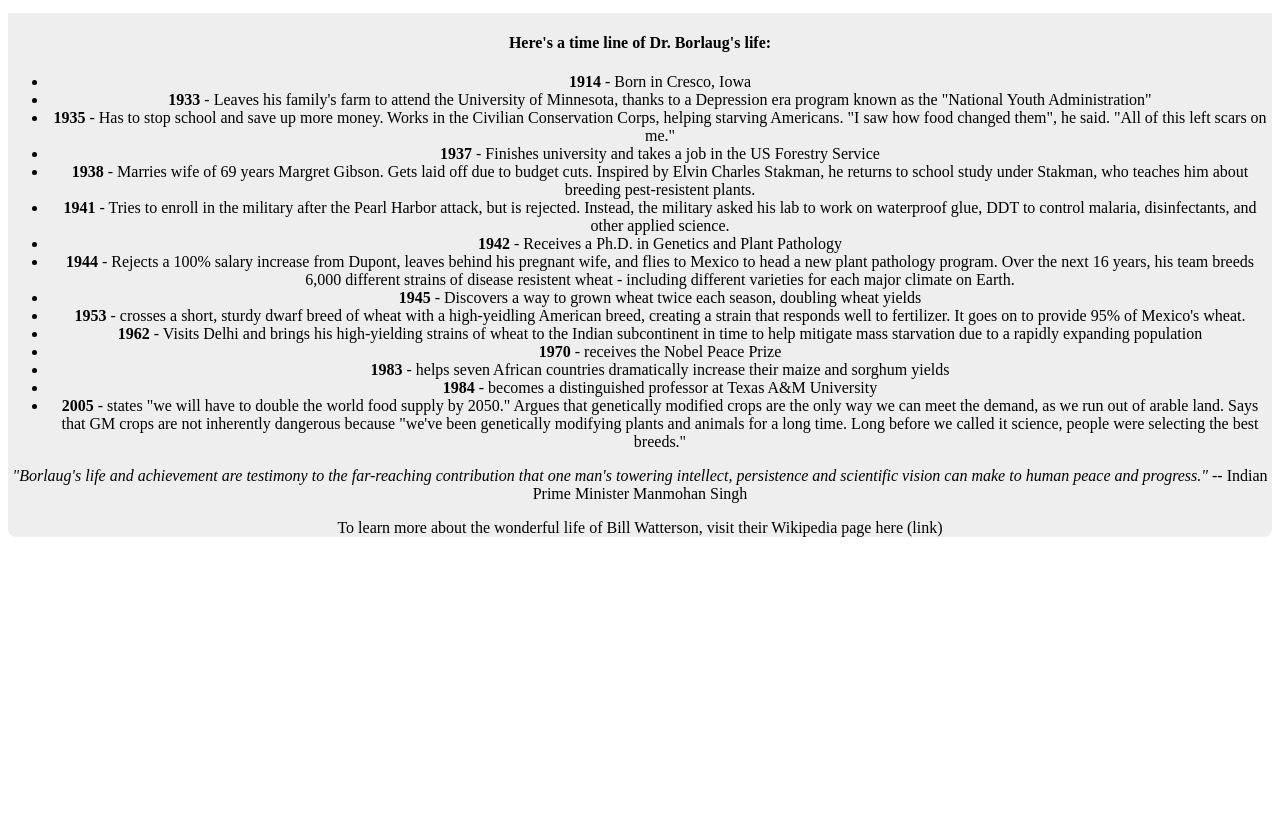
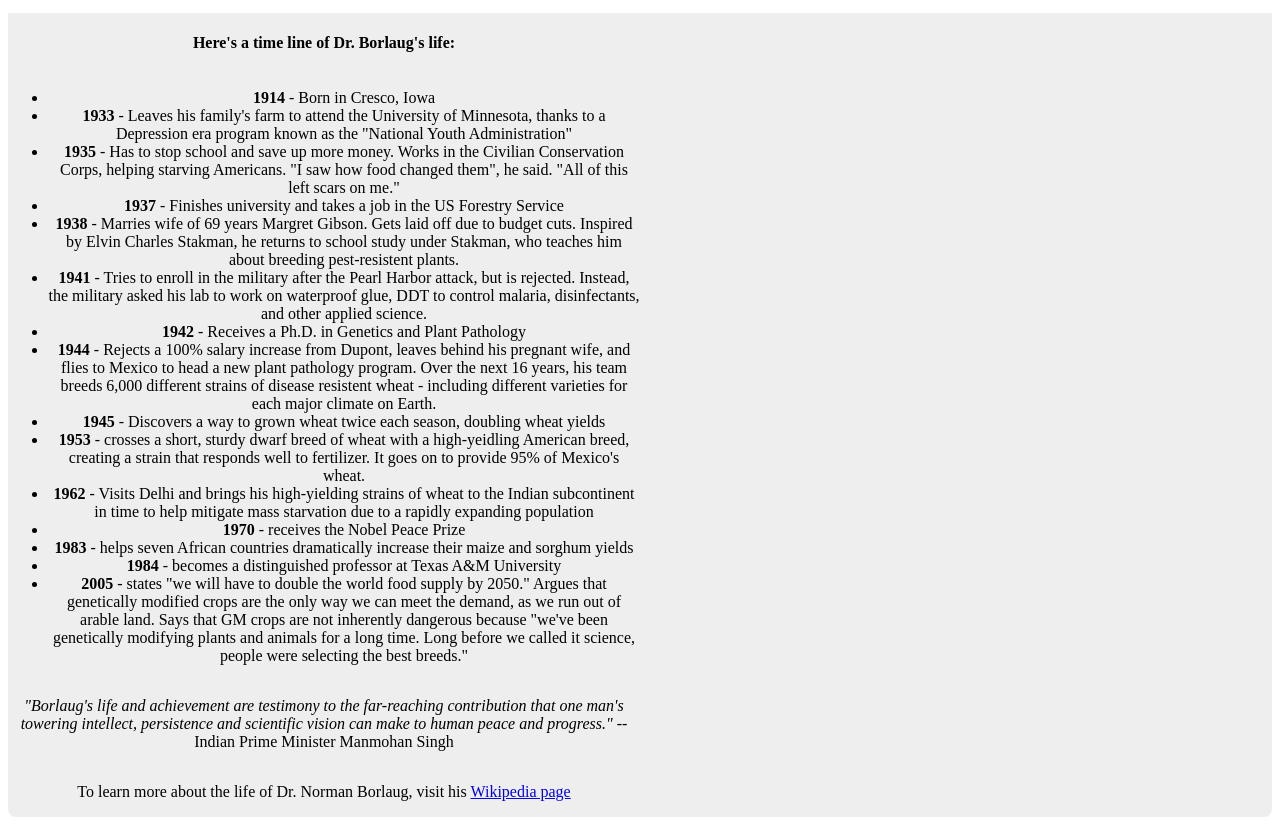
Before and after one commit to AustinAbbott/A-Tribute, a plain HTML site: page src/index.html in a window 1280 px wide. Shown: the part 243-1068 px from the top of the page. Before the commit the page ends 800 px from the top, so only its background shows below. Drawn offline with Linux system fonts and the light colour scheme; a web font is replaced by a local one.

Commit message:
Add link to Wikipedia page

```diff
--- a/src/index.html
+++ b/src/index.html
@@ -34,7 +34,7 @@
         </div>
         <div id="sidebarTwo"></div>
       </div>
-      <div>
+      <div style="width: 50%; display: grid; justify-content: center;">
         <h4>Here's a time line of Dr. Borlaug's life:</h4>
         <ul>
           <li><b>1914</b> - Born in Cresco, Iowa</li>
@@ -115,8 +115,8 @@
           -- Indian Prime Minister Manmohan Singh
         </p>
         <p>
-          To learn more about the wonderful life of Bill Watterson, visit their
-          Wikipedia page here (link)
+          To learn more about the life of Dr. Norman Borlaug, visit his
+          <a href="https://en.wikipedia.org/wiki/Norman_Borlaug">Wikipedia page</a>
         </p>
       </div>
     </div>
--- a/src/main.css
+++ b/src/main.css
@@ -8,7 +8,7 @@ body {
 }
 
 img {
-    width: 90%;
+    width: 80%;
     height: auto;
     padding: 1em;
 }
```
